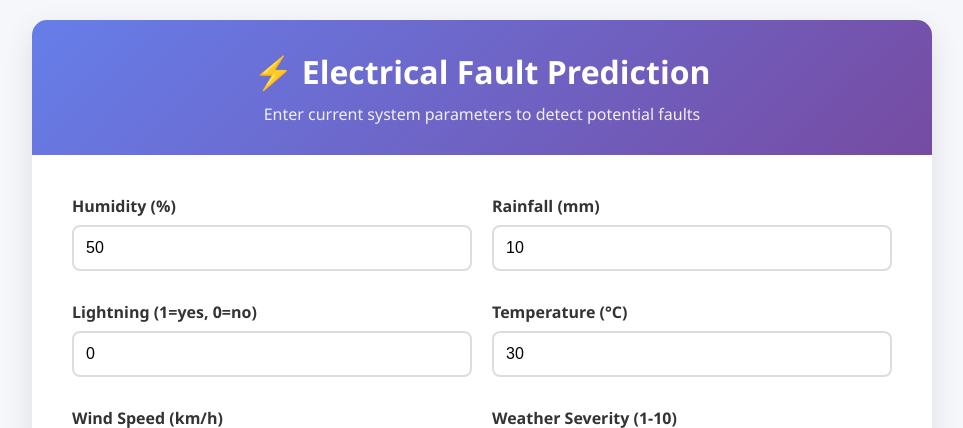
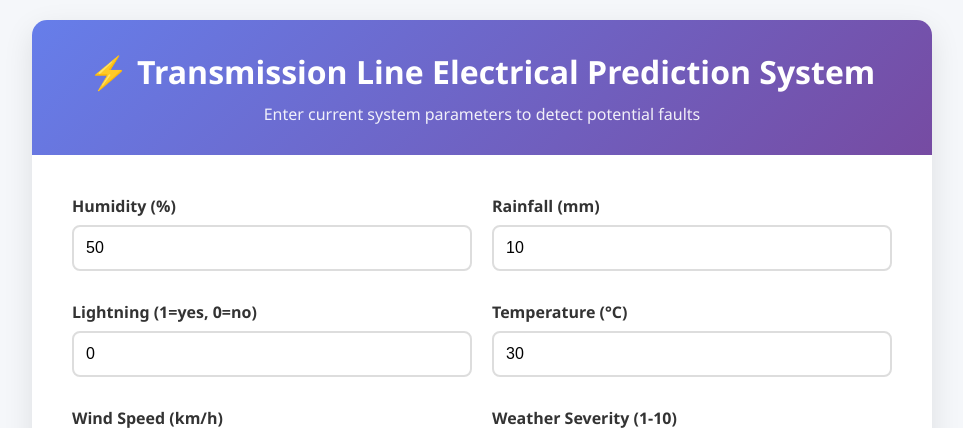
Before and after one commit to mylez207/electrical-fault-prediction, a Django app: page /predict/ in a window 1280 px wide. Shown: the top 428 px of the page, without its empty margins (158-1121 px from the left). Run offline with Django 5.2, Linux system fonts and the light colour scheme; a user stored in the database is signed in.

Commit message:
Update dashboard to 'transmission line Electrical Prediction System'

```diff
--- a/templates/predict.html
+++ b/templates/predict.html
@@ -3,7 +3,7 @@
 <head>
     <meta charset="UTF-8">
     <meta name="viewport" content="width=device-width, initial-scale=1.0">
-    <title>Electrical Fault Prediction</title>
+    <title>Transmission Line Electrical Prediction System</title>
     <style>
         body {
             font-family: 'Segoe UI', Arial, sans-serif;
@@ -119,7 +119,7 @@
     <div class="container">
         <header>
             <a href="/logout/" class="logout">Logout</a>
-            <h1>⚡ Electrical Fault Prediction</h1>
+            <h1>⚡ Transmission Line Electrical Prediction System</h1>
             <p style="margin: 10px 0 0; opacity: 0.9;">Enter current system parameters to detect potential faults</p>
         </header>
 
```
Also changed, not shown: 1 other file.
